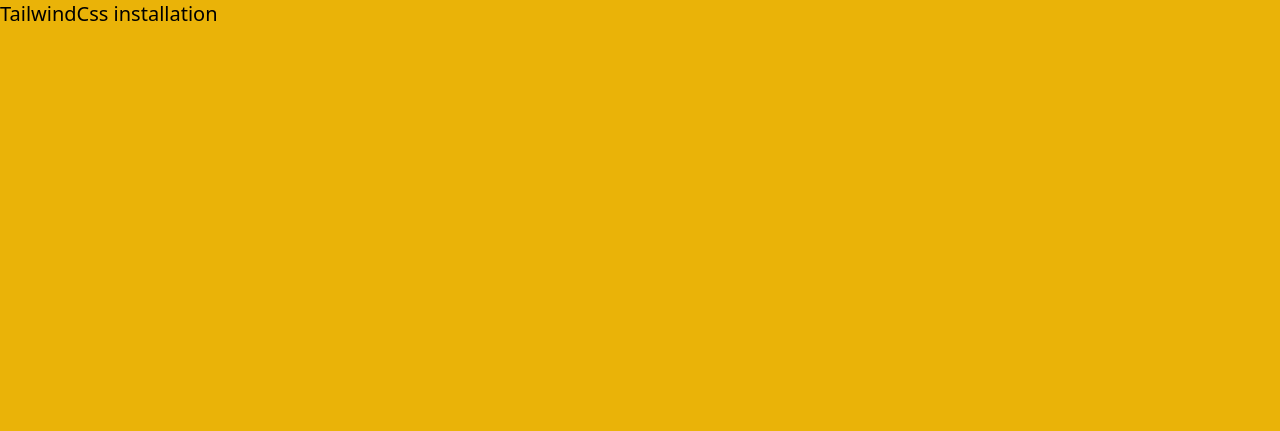
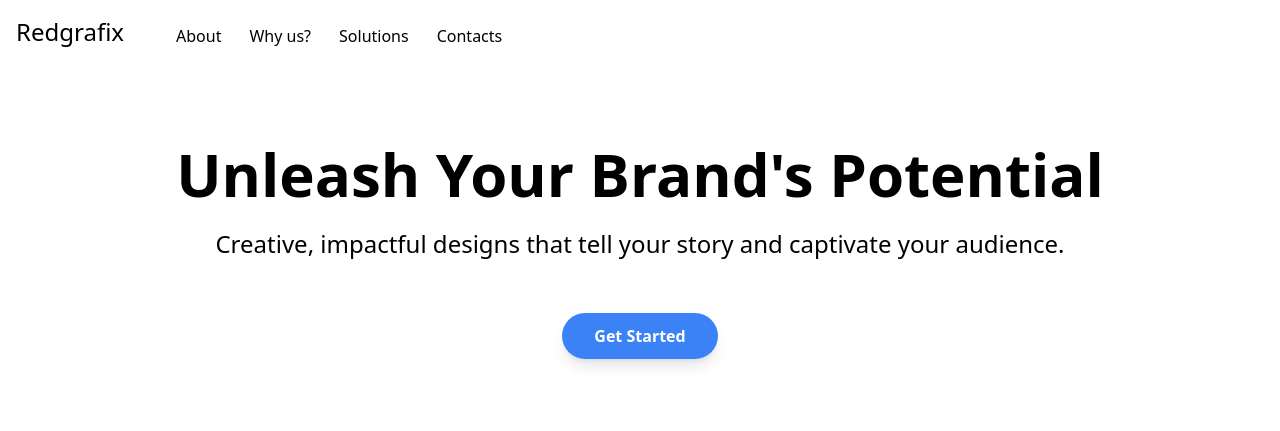
Before and after one commit to jameskiprop/RedGrafix, a website: page Public/index.html in a window 1280 px wide. Drawn offline with Linux system fonts and the light colour scheme; files that its build step writes are made by us from their sources.

Commit message:
progress on the website landing page

```diff
--- a/Public/index.html
+++ b/Public/index.html
@@ -6,8 +6,48 @@
     <link rel="stylesheet" href="style.css" />
     <title>Redgrafix.com</title>
   </head>
-  <body class="bg-yellow-500">
-    <h1 class="text-black text-xl">TailwindCss installation</h1>
+  <body class="bg-white m-o p-0 font-sans">
+    <!-- Background container -->
+    <div
+      class="bg-cover bg-center"
+      style="background-image: URL ('Img/logo.jpg')"
+    >
+      <!-- Navbar and logo area -->
+      <div class="container">
+        <div class="flex items-center bg-blend-normal p-4">
+          <h1 class="text-black mr-7 text-2xl">Redgrafix</h1>
+          <nav class="relative flex pt-2 flex-grow rounded-full">
+            <div class="ml-6 flex items-center space-x-7 hover:red-500">
+              <a href="#" class="black">About</a>
+              <a href="#" class="black">Why us?</a>
+              <a href="#" class="black">Solutions</a>
+              <a href="#" class="black">Contacts</a>
+            </div>
+          </nav>
+        </div>
+      </div>
+      <!-- Hero-section -->
+      <section class="text-white py-20">
+        <div class="container mx-auto px-6 text-center">
+          <h1
+            class="text-black text-5xl md:text-6xl lg: text-7xl font-bold mb-6"
+          >
+            Unleash Your Brand's Potential
+          </h1>
+          <p class="text-black text-lg md:text-xl lg:text-2xl mb-16">
+            Creative, impactful designs that tell your story and captivate your
+            audience.
+          </p>
+          <a
+            href="#"
+            class="bg-blue-500 text-white font-semibold py-3 px-8 rounded-full shadow-lg transition-duration-300 hover:bg-gray-300"
+            >Get Started</a
+          >
+        </div>
+      </section>
+    </div>
+    <!-- About section -->
+
     <script src="script.js"></script>
   </body>
 </html>
--- a/package.json
+++ b/package.json
@@ -4,7 +4,7 @@
   "description": "",
   "main": "script.js",
   "scripts": {
-    "build": "npx tailwindcss -i ./src/input.css -o ./Public/style.css --watch"
+    "watch": "npx tailwindcss -i ./src/input.css -o ./Public/style.css --watch"
   },
   "keywords": [],
   "author": "",
```
Also changed, not shown: Img/logo.jpg (added), Public/style.css.
